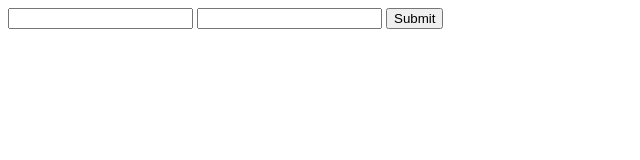
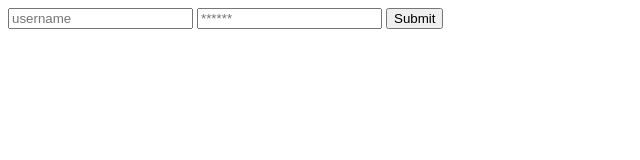
Before and after one commit to YutoJJ/node-jp, a website: page public/login.html in a window 1280 px wide. Shown: the full height of the page, 0-640 px from the left. Drawn offline with Linux system fonts and the light colour scheme.

Commit message:
20190708

```diff
--- a/index.js
+++ b/index.js
@@ -11,10 +11,13 @@ const db = require('./db');
 
 passport.use(new LocalStrategy(
   (username, password, done) => {
+      console.log('login...');
       if (username !== process.env.username || password !== process.env.password) {
+          console.log('login failed...')
           done(null, false, {message: 'Incorrect credentials.'});
           return;
       }
+      console.log('login ok :)');
       return done(null, {}); // returned object usally contains something to identify the user
   }
 ));
--- a/public/login.html
+++ b/public/login.html
@@ -7,8 +7,8 @@
 </head>
 <body>
     <form action="login" method="post">
-        <input type="text" name="username">
-        <input type="password" name="password">
+        <input type="text" name="username" placeholder="username">
+        <input type="password" name="password" placeholder="******">
         <input type="submit">
 
     </form>
```
